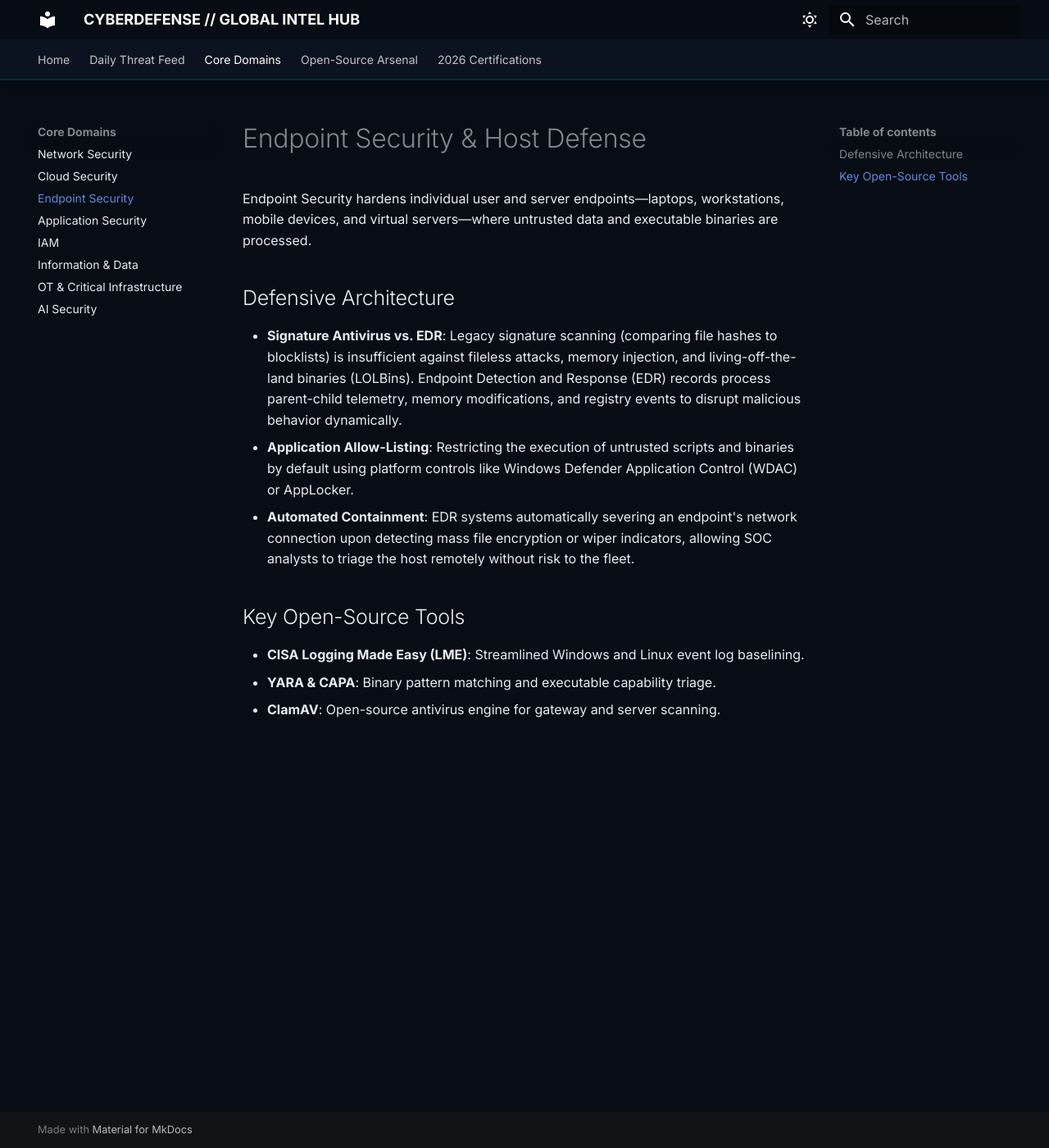
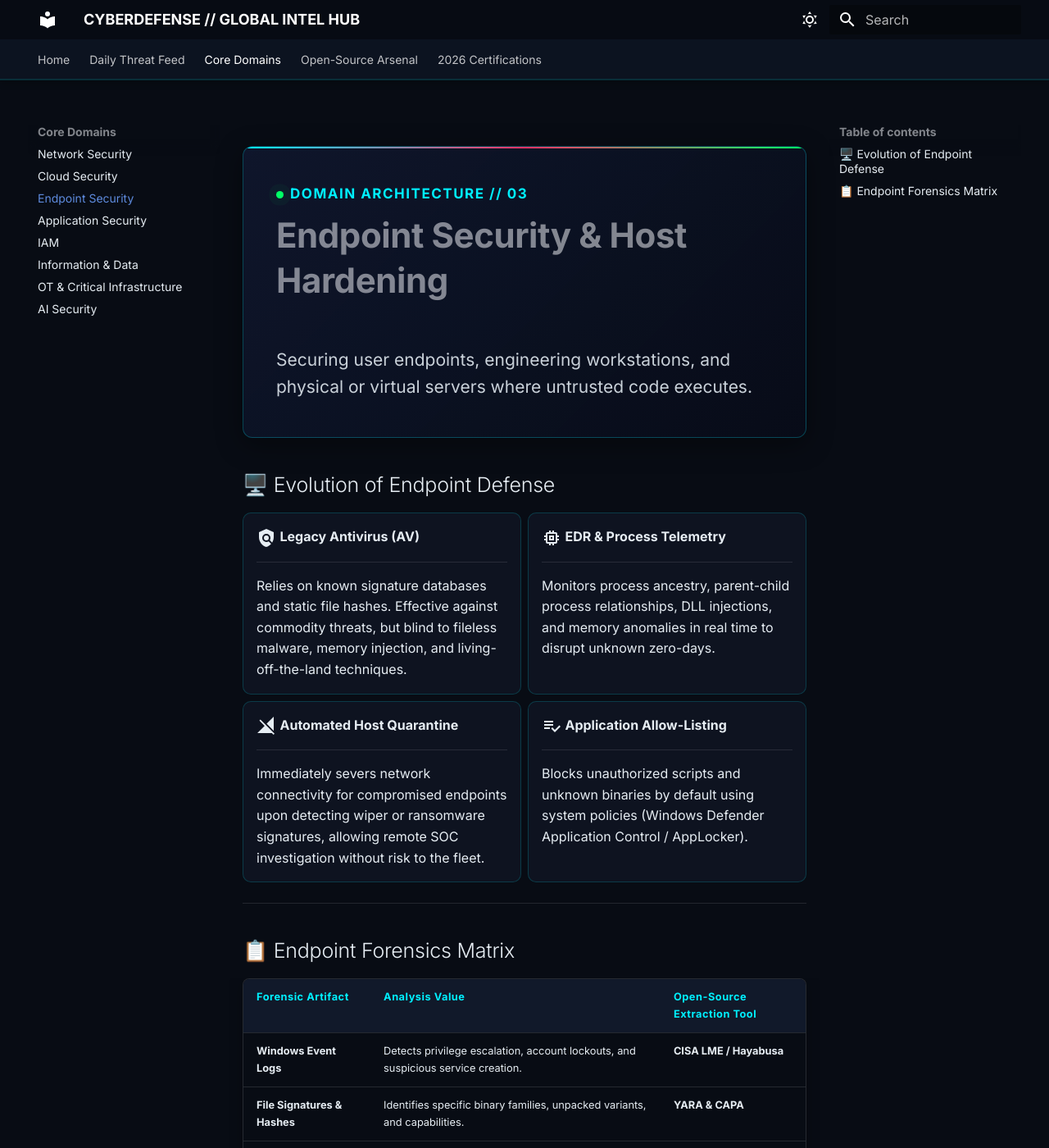
Before and after one commit to atharvajdhumal/cybersecurity-handbook, an MkDocs documentation site: the page built from docs/domains/endpoint-security.md, in a window 1280 px wide and 1400 px high. Shown: the whole window at 82% size. Built offline with MkDocs 1.6.1 and Material for MkDocs 9.7.7, drawn with Linux system fonts in a browser that asks for light colours; some of the changed text lies outside the part shown.

Commit message:
Update endpoint-security.md

```diff
--- a/docs/domains/endpoint-security.md
+++ b/docs/domains/endpoint-security.md
@@ -1,14 +1,49 @@
-# Endpoint Security & Host Defense
+<div class="hero-box">
+  <span style="font-size: 0.85rem; font-weight: 700; letter-spacing: 1.5px; text-transform: uppercase; color: #00f0ff; display: block; margin-bottom: 0.5rem;">
+    <span class="live-pulse"></span>DOMAIN ARCHITECTURE // 03
+  </span>
+  <h1 style="margin-top: 0; font-size: 2.1rem; font-weight: 800;">Endpoint Security & Host Hardening</h1>
+  <p style="color: #c9d1d9; font-size: 1.05rem; margin-bottom: 0;">
+    Securing user endpoints, engineering workstations, and physical or virtual servers where untrusted code executes.
+  </p>
+</div>
 
-Endpoint Security hardens individual user and server endpoints—laptops, workstations, mobile devices, and virtual servers—where untrusted data and executable binaries are processed.
+## 🖥️ Evolution of Endpoint Defense
 
-## Defensive Architecture
+<div class="grid cards" markdown>
 
-* **Signature Antivirus vs. EDR**: Legacy signature scanning (comparing file hashes to blocklists) is insufficient against fileless attacks, memory injection, and living-off-the-land binaries (LOLBins). Endpoint Detection and Response (EDR) records process parent-child telemetry, memory modifications, and registry events to disrupt malicious behavior dynamically.
-* **Application Allow-Listing**: Restricting the execution of untrusted scripts and binaries by default using platform controls like Windows Defender Application Control (WDAC) or AppLocker.
-* **Automated Containment**: EDR systems automatically severing an endpoint's network connection upon detecting mass file encryption or wiper indicators, allowing SOC analysts to triage the host remotely without risk to the fleet.
+-   :material-shield-search:{ .lg .middle } **Legacy Antivirus (AV)**
 
-## Key Open-Source Tools
-* **CISA Logging Made Easy (LME)**: Streamlined Windows and Linux event log baselining.
-* **YARA & CAPA**: Binary pattern matching and executable capability triage.
-* **ClamAV**: Open-source antivirus engine for gateway and server scanning.
+    ---
+
+    Relies on known signature databases and static file hashes. Effective against commodity threats, but blind to fileless malware, memory injection, and living-off-the-land techniques.
+
+-   :material-memory:{ .lg .middle } **EDR & Process Telemetry**
+
+    ---
+
+    Monitors process ancestry, parent-child process relationships, DLL injections, and memory anomalies in real time to disrupt unknown zero-days.
+
+-   :material-network-strength-off:{ .lg .middle } **Automated Host Quarantine**
+
+    ---
+
+    Immediately severs network connectivity for compromised endpoints upon detecting wiper or ransomware signatures, allowing remote SOC investigation without risk to the fleet.
+
+-   :material-playlist-check:{ .lg .middle } **Application Allow-Listing**
+
+    ---
+
+    Blocks unauthorized scripts and unknown binaries by default using system policies (Windows Defender Application Control / AppLocker).
+
+</div>
+
+---
+
+## 📋 Endpoint Forensics Matrix
+
+| Forensic Artifact | Analysis Value | Open-Source Extraction Tool |
+| :--- | :--- | :--- |
+| **Windows Event Logs** | Detects privilege escalation, account lockouts, and suspicious service creation. | **CISA LME / Hayabusa** |
+| **File Signatures & Hashes** | Identifies specific binary families, unpacked variants, and capabilities. | **YARA & CAPA** |
+| **Dynamic Execution Trace** | Records API hooks, dropped files, and outbound connections in an isolated VM. | **Cuckoo Sandbox** |
```
